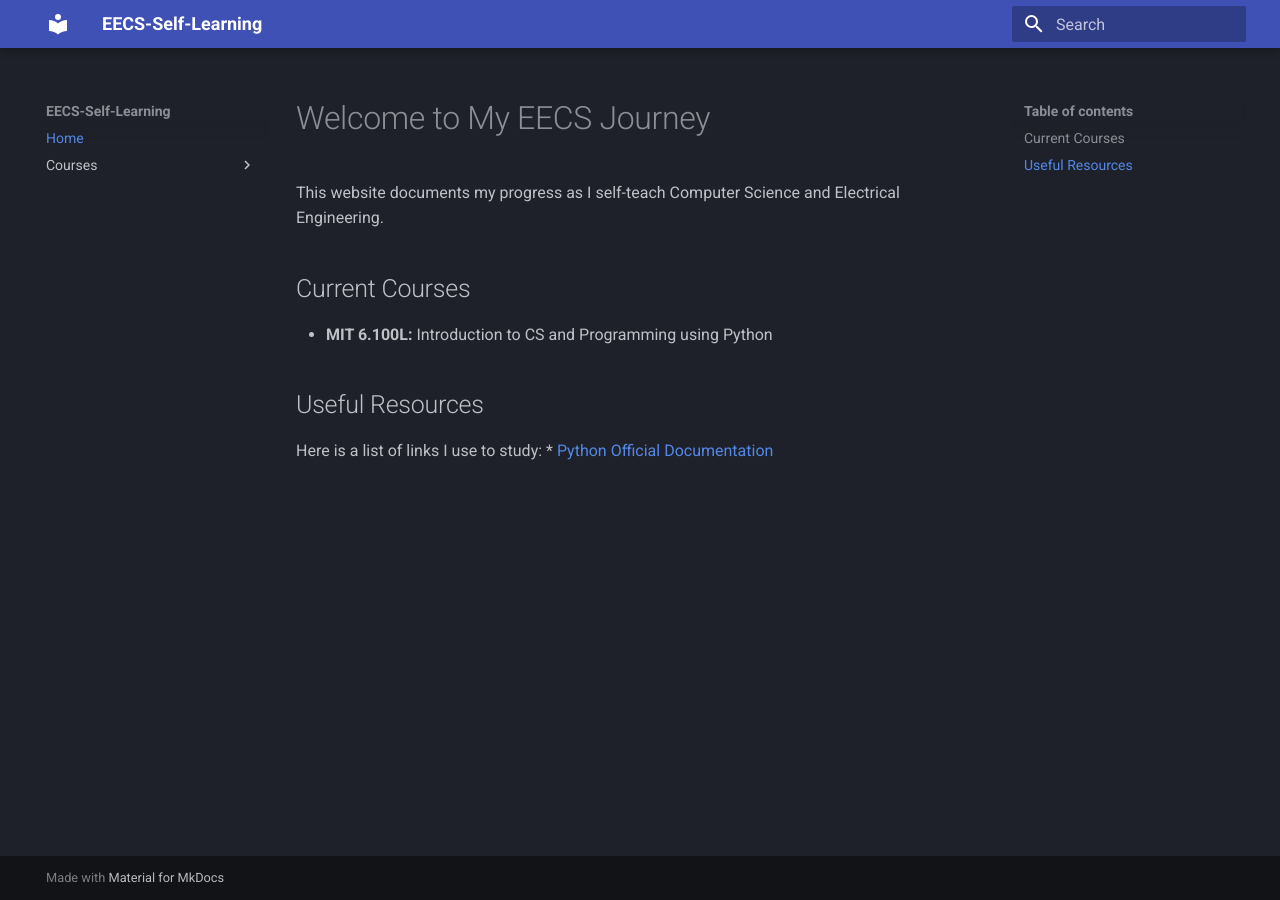
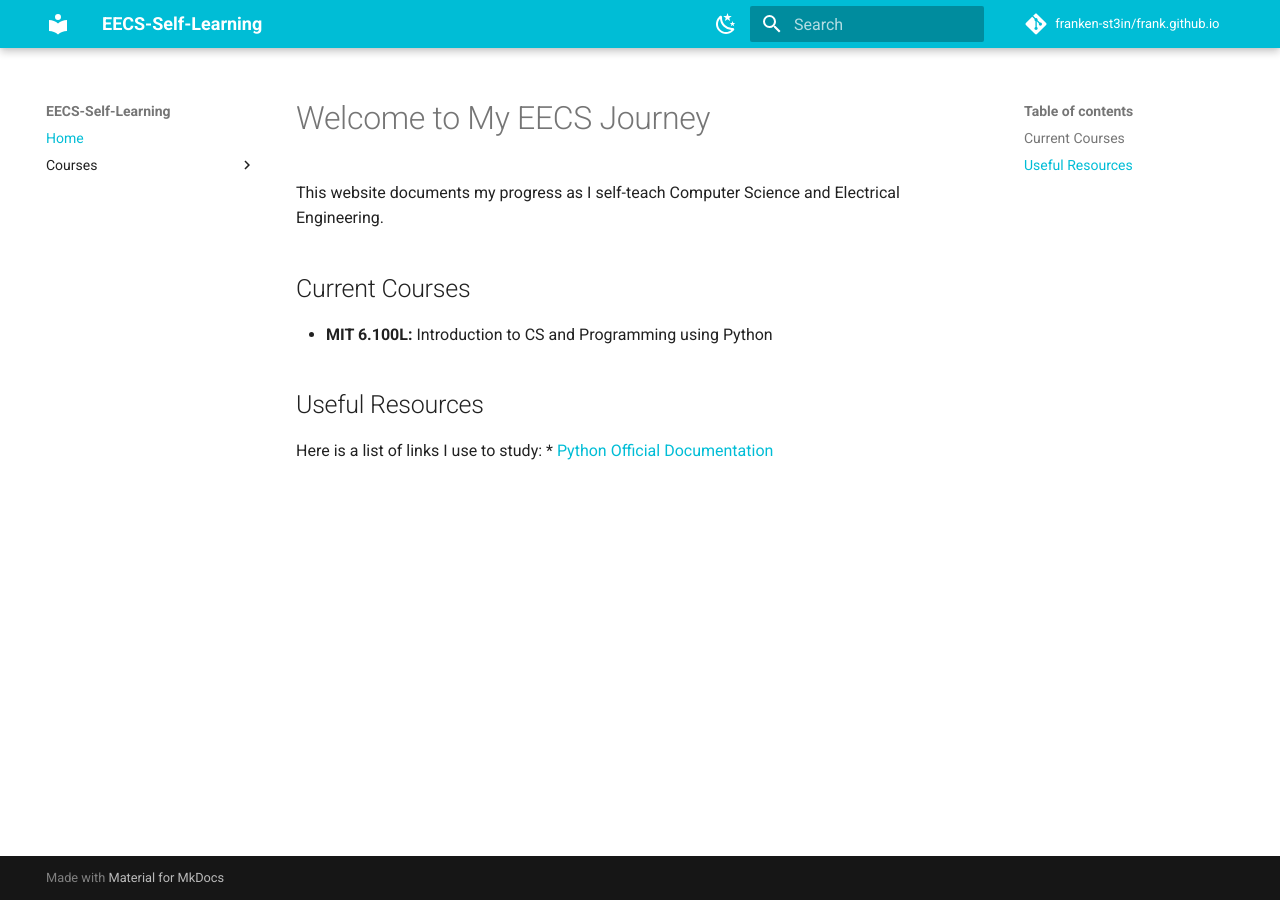
Before and after one commit to franken-st3in/frank.github.io, an MkDocs documentation site: the page built from docs/index.md, in a window 1280 px wide. Built offline with MkDocs 1.6.1 and Material for MkDocs 9.7.7, drawn with Linux system fonts in a browser that asks for light colours; comment, search, counter and statistics services are not loaded.

Commit message:
Update mkdocs.yml with repo info and theme settings
Added repository information and enhanced theme features.

```diff
--- a/mkdocs.yml
+++ b/mkdocs.yml
@@ -1,8 +1,32 @@
 site_name: EECS-Self-Learning
+repo_name: franken-st3in/frank.github.io
+repo_url: https://github.com/franken-st3in/frank.github.io # Adds the GitHub logo top right
+
 theme:
   name: material
+  features:
+    - navigation.top       # Adds a "back to top" button when scrolling
+    - search.suggest       # Makes the search bar smarter
+    - search.highlight     # Highlights your search terms
   palette:
-    scheme: slate
+    # Light Mode Settings
+    - media: "(prefers-color-scheme: light)"
+      scheme: default
+      primary: cyan        # This gives you that exact cyan top bar!
+      accent: blue
+      toggle:
+        icon: material/weather-night
+        name: Switch to dark mode
+    # Dark Mode Settings
+    - media: "(prefers-color-scheme: dark)"
+      scheme: slate
+      primary: cyan
+      accent: blue
+      toggle:
+        icon: material/weather-sunny
+        name: Switch to light mode
+
+# Your navigation stays exactly the same down here
 nav:
   - Home: index.md
   - Courses:
```
